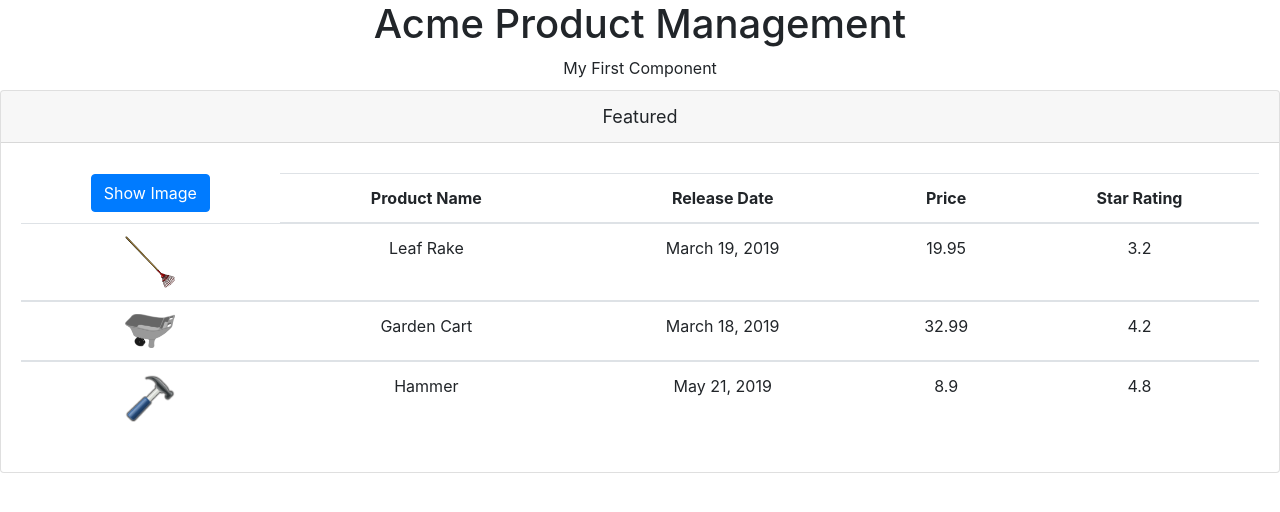
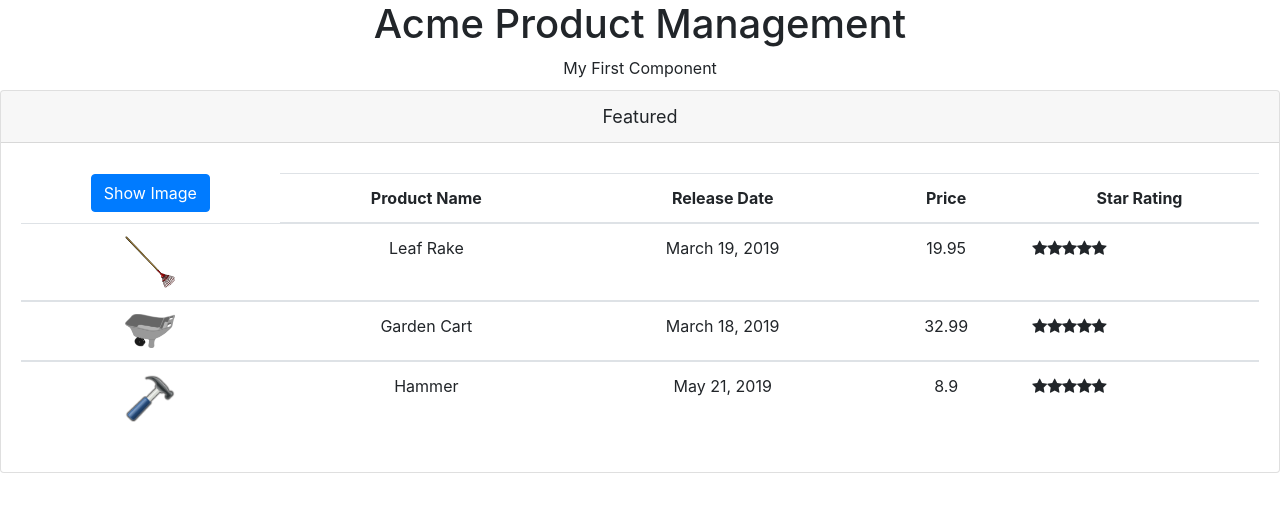
Before and after one commit to MrSankofa/productInventoryAngular, an Angular app: page / in a window 1280 px wide. Shown: the top 512 px of the page. Built offline with nearby package versions, Linux system fonts and the light colour scheme.

Commit message:
implemented stars and passed data from parent to child

```diff
--- a/src/app/app.module.ts
+++ b/src/app/app.module.ts
@@ -3,9 +3,10 @@ import { NgModule } from "@angular/core";
 
 import { AppComponent } from "./app.component";
 import { ProductListComponent } from "./products/productsList.component";
+import { StarComponent } from "./shared/star.component";
 
 @NgModule({
-  declarations: [AppComponent, ProductListComponent],
+  declarations: [AppComponent, ProductListComponent, StarComponent],
   imports: [BrowserModule],
   bootstrap: [AppComponent]
 })
--- a/src/app/products/productsList.component.html
+++ b/src/app/products/productsList.component.html
@@ -19,7 +19,7 @@
           <td>{{product.productName}}</td>
           <td>{{product.releaseDate}}</td>
           <td>{{product.price}}</td>
-          <td>{{product.starRating}}</td>
+          <td><pm-star [rating]="product.starRating"></pm-star></td>
         </tr>
 
       </tbody>
--- /dev/null
+++ b/src/app/shared/star.component.ts
@@ -0,0 +1,27 @@
+import { Component, Input } from "@angular/core";
+
+@Component({
+  selector: "pm-star",
+  templateUrl: "./star.component.html",
+  styleUrls: ["./star.component.css"]
+})
+export class StarComponent {
+  _starWidth: number;
+  _rating: number;
+
+  get starWidth(): number {
+    return this._starWidth;
+  }
+
+  set starWidth(value: number) {
+    this._starWidth = value;
+  }
+
+  get rating(): number {
+    return this._rating;
+  }
+  @Input()
+  set rating(value: number) {
+    this._rating = value;
+  }
+}
```
